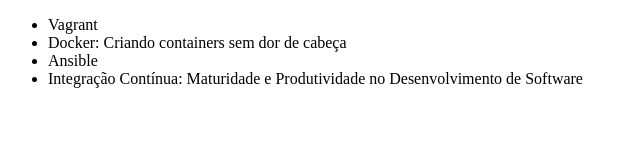
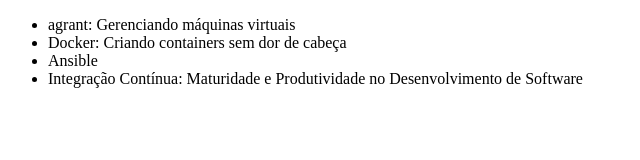
Before and after one commit to luc4srocha/alura-git, a plain HTML site: page index.html in a window 1280 px wide. Shown: the whole page, without its empty margins (0-640 px from the left). Drawn offline with Linux system fonts and the light colour scheme.

Commit message:
alterando nome do vagrant

```diff
--- a/index.html
+++ b/index.html
@@ -6,7 +6,7 @@
 </head>
 <body>
     <ul>
-        <li>Vagrant</li>
+        <li>agrant: Gerenciando máquinas virtuais</li>
         <li>Docker: Criando containers sem dor de cabeça</li>
         <li>Ansible</li>
         <li>Integração Contínua: Maturidade e Produtividade no Desenvolvimento de Software</li>
```
